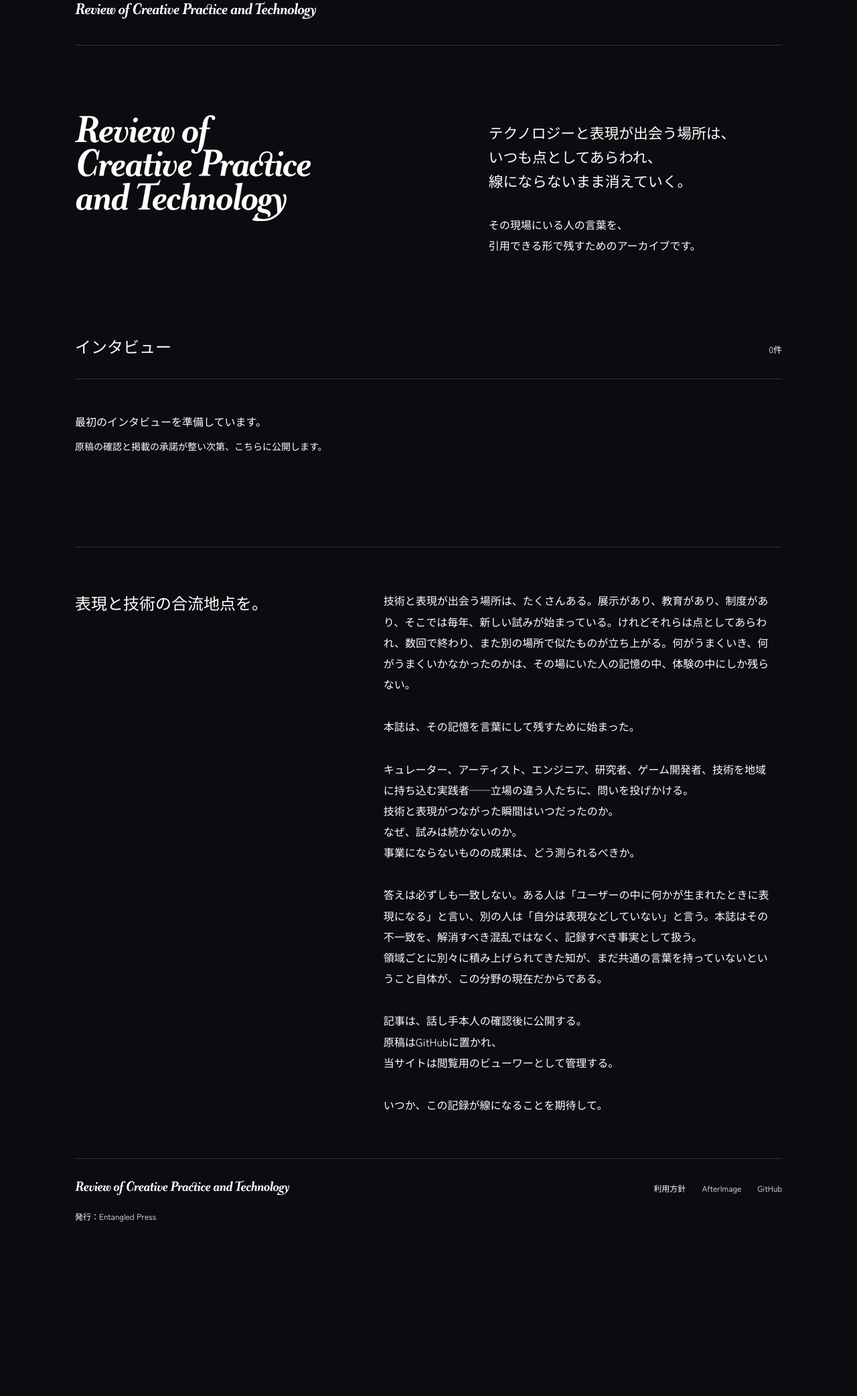
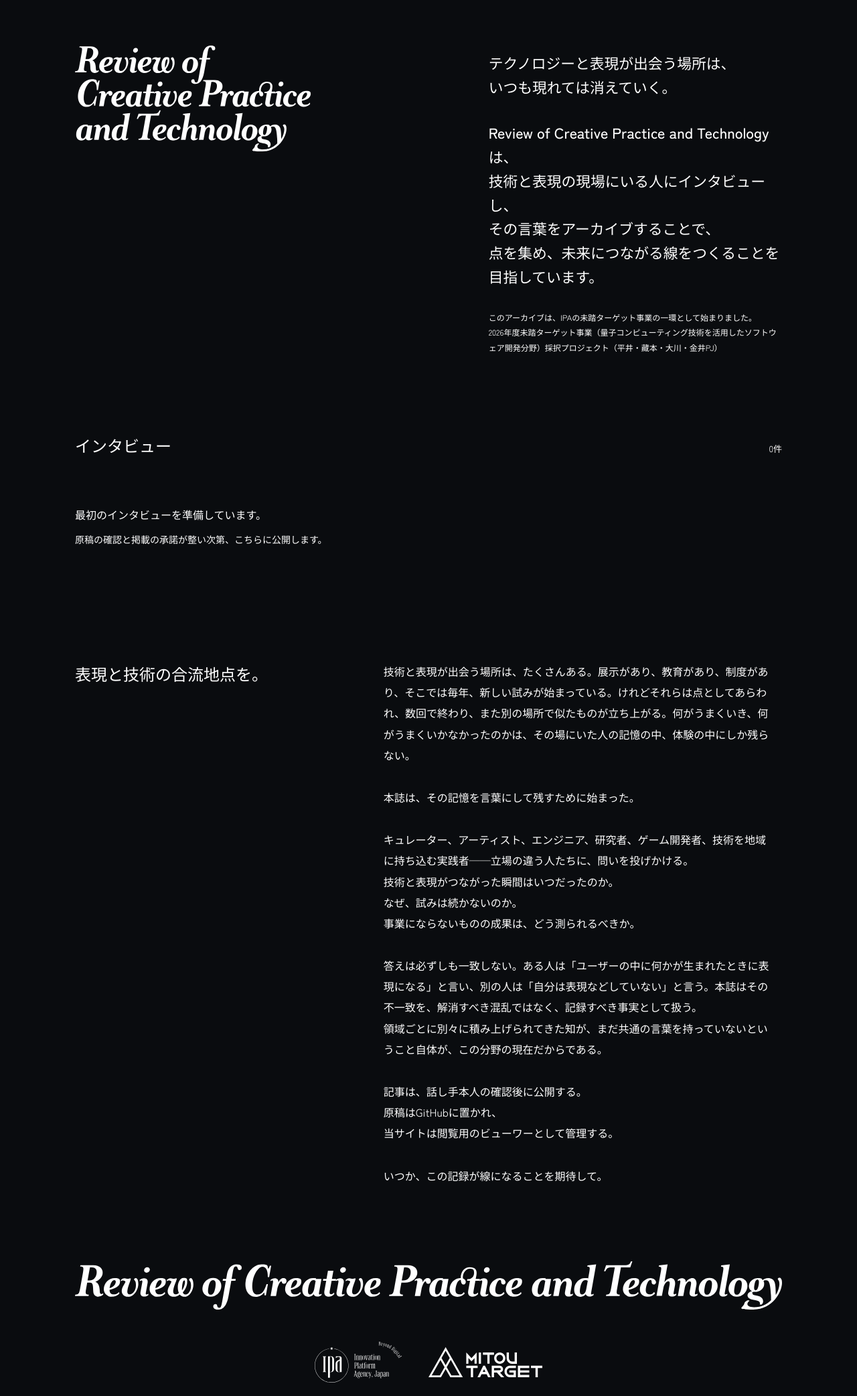
Before and after one commit to entangled-press/review, an Astro site: page / in a window 1280 px wide. Shown: the part 36-2120 px from the top of the page at 67% size. Before the commit the page ends 1912 px from the top, so only its background shows below. Built offline with nearby package versions, Linux system fonts and the light colour scheme; Astro itself is replaced by a stand-in of ours.

Commit message:
Refine lead copy, spacing and centered program footer

```diff
--- a/src/layouts/Base.astro
+++ b/src/layouts/Base.astro
@@ -1,6 +1,8 @@
 ---
 import '../styles/global.css';
 import lineLogo from '../../assets/logo_RCPT_1line.svg?url';
+import ipaLogo from '../../assets/ipa_logo_en.svg?url';
+import mitouLogo from '../../assets/mitoutarget_logo.svg?url';
 interface Props { title?: string; home?: boolean; }
 const { title, home = false } = Astro.props;
 const base = import.meta.env.BASE_URL.replace(/\/$/, '');
@@ -20,12 +22,14 @@ const journal = 'Review of Creative Practice and Technology';
   <body>
     <a class="skip-link" href="#main">本文へ移動</a>
     <div class="site-shell">
-      <header class="masthead">
-        <a class="journal-name" href={`${base}/`}><img class="brand-logo header-logo" src={lineLogo} width="2246.5" height="154.7" alt={journal} /></a>
-      </header>
       <main id="main" class:list={{ 'home-page': home }}><slot /></main>
       <footer class="colophon">
-        <div class="footer-brand"><a href={`${base}/`}><img class="brand-logo footer-logo" src={lineLogo} width="2246.5" height="154.7" alt={journal} loading="lazy" /></a><p>発行：Entangled Press</p></div>
+        <a class="footer-wordmark" href={`${base}/`}><img class="brand-logo footer-logo" src={lineLogo} width="2246.5" height="154.7" alt={journal} loading="lazy" /></a>
+        <div class="program-logos" aria-label="関連機関・プログラム">
+          <img class="ipa-logo" src={ipaLogo} width="183.13" height="85.04" alt="IPA 独立行政法人情報処理推進機構" loading="lazy" />
+          <img class="mitou-logo" src={mitouLogo} width="742.45" height="193.74" alt="未踏ターゲット" loading="lazy" />
+        </div>
+        <p>発行：Entangled Press</p>
         <nav aria-label="関連情報">
           <a href={`${base}/usage/`}>利用方針</a>
           <a href="https://afterimage-web.pages.dev/">AfterImage</a>
--- a/src/pages/index.astro
+++ b/src/pages/index.astro
@@ -10,8 +10,9 @@ const interviews = (await getCollection('interviews', isPublishable)).sort((a, b
   <section class="introduction" aria-labelledby="site-title">
     <h1 id="site-title" class="display-title"><img class="brand-logo title-logo" src={titleLogo} width="890.3" height="399.8" alt="Review of Creative Practice and Technology" fetchpriority="high" /></h1>
     <div class="concept">
-      <p class="concept-lead">テクノロジーと表現が出会う場所は、<br />いつも点としてあらわれ、<br />線にならないまま消えていく。</p>
-      <p>その現場にいる人の言葉を、<br />引用できる形で残すためのアーカイブです。</p>
+      <p class="concept-lead">テクノロジーと表現が出会う場所は、<br />いつも現れては消えていく。</p>
+      <p>Review of Creative Practice and Technologyは、<br />技術と表現の現場にいる人にインタビューし、<br />その言葉をアーカイブすることで、<br />点を集め、未来につながる線をつくることを目指しています。</p>
+      <p class="project-note">このアーカイブは、IPAの未踏ターゲット事業の一環として始まりました。<br />2026年度未踏ターゲット事業（量子コンピューティング技術を活用したソフトウェア開発分野）採択プロジェクト（平井・藏本・大川・金井PJ）</p>
     </div>
   </section>
   <section class="interviews" aria-labelledby="interviews-title">
--- a/src/styles/global.css
+++ b/src/styles/global.css
@@ -108,3 +108,33 @@ article.body img { max-width: 100%; height: auto; }
   .journal-name { width: min(60%, 320px); }
   .footer-logo { width: min(100%, 320px); }
 }
+
+/* Centered publication footer. Program marks keep their supplied artwork. */
+.colophon { flex-direction: column; align-items: center; text-align: center; gap: 32px; padding-top: 48px; }
+.footer-wordmark { display: block; width: 100%; }
+.colophon .footer-logo { width: 100%; max-width: none; }
+.colophon nav { justify-content: center; }
+.program-logos { display: flex; align-items: center; justify-content: center; flex-wrap: wrap; gap: 40px; margin-top: 16px; width: 100%; }
+.program-logos img { display: block; height: auto; max-width: 100%; }
+.ipa-logo { width: 130px; }
+.mitou-logo { width: 170px; }
+@media (max-width: 480px) {
+  .program-logos { gap: 24px; }
+  .ipa-logo { width: 100px; }
+  .mitou-logo { width: 140px; }
+}
+
+/* Separate sections with space rather than rules. */
+.masthead, .section-heading, .index-list li, .about, .colophon { border: 0; }
+.section-heading { padding-bottom: 16px; }
+.index-list li + li { margin-top: 24px; }
+.about { margin-top: 96px; padding-top: 0; }
+.colophon { margin-top: 112px; padding-top: 0; }
+.concept p { font-size: clamp(18px, 1.7vw, 22px); font-weight: 500; line-height: 1.65; }
+@media (max-width: 680px) {
+  .about { margin-top: 80px; padding-top: 0; }
+  .colophon { margin-top: 88px; }
+  .concept p { font-size: 18px; }
+}
+
+.concept .project-note { font-size: 12px; font-weight: 400; line-height: 1.85; margin-top: 32px; }
```
Also changed, not shown: DESIGN.md (+6 -0 lines), assets/ipa_logo_en.svg (added), assets/mitoutarget_logo.svg (added).
